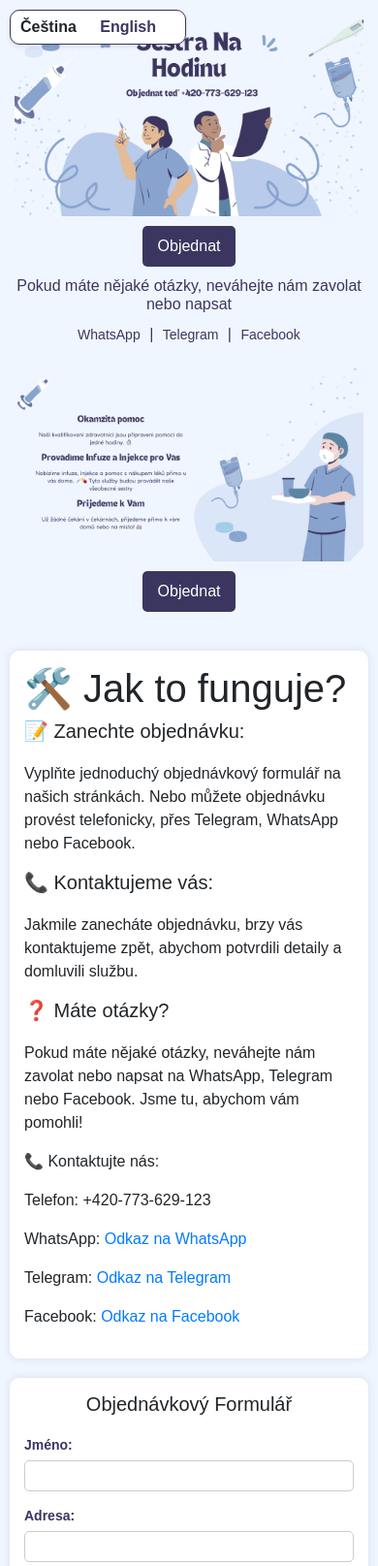
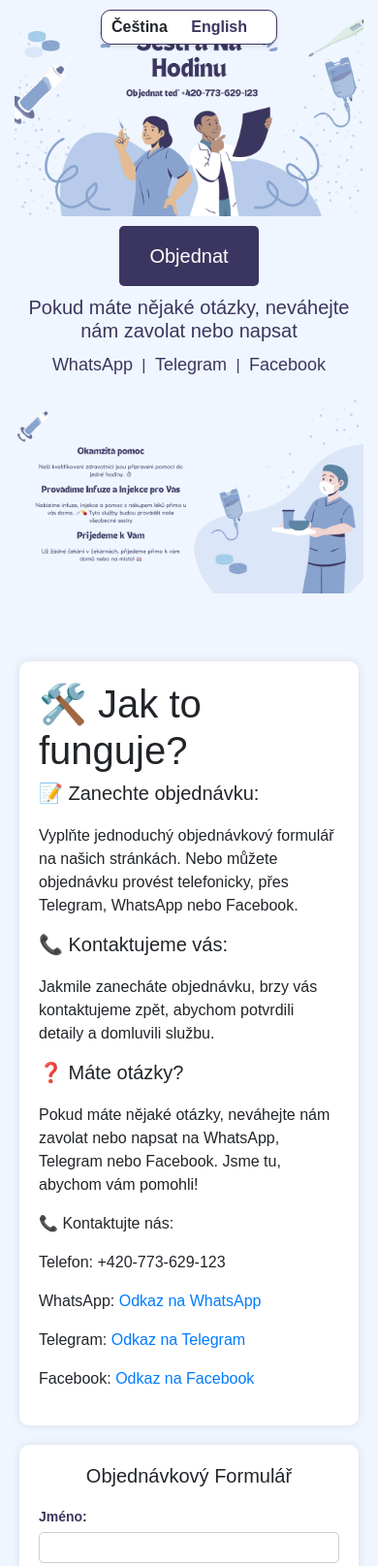
Before and after one commit to arseniy521/SestranaHodinu, a plain HTML site: page index.html in a window 390 px wide. Shown: the top 1615 px of the page at 97% size. Drawn offline with nearby package versions, Linux system fonts and the light colour scheme; a web font is replaced by a local one.

Commit message:
added additional-image form check for smartphone

```diff
--- a/styles.css
+++ b/styles.css
@@ -240,36 +240,24 @@ footer p {
     color: #666;
 }
 
-/* Responsive Design */
+/* Mobile-Specific Adjustments */
 @media (max-width: 768px) {
     .header-image, .additional-image {
         width: 100%;
-    }
-
-    .language-switcher {
-        left: 10px;
-        transform: none;
-    }
-
-    .form-section {
-        padding: 10px;
-    }
-
-    .form-container {
-        padding: 15px;
+        height: auto;
     }
 
     .btn-order {
-        font-size: 16px;
-        padding: 8px 15px;
+        font-size: 20px; /* Bigger font size for better visibility */
+        padding: 15px 30px; /* Increase padding */
     }
 
     .get-help-links h3 {
-        font-size: 16px;
+        font-size: 20px; /* Bigger font size for better visibility */
     }
 
     .get-help-links a {
-        font-size: 14px;
+        font-size: 18px; /* Bigger font size for better visibility */
     }
 
     .form-container h2 {
@@ -286,8 +274,8 @@ footer p {
     }
 
     .btn-primary {
-        font-size: 16px;
-        padding: 8px 15px;
+        font-size: 20px; /* Bigger font size for better visibility */
+        padding: 12px 25px; /* Increase padding */
     }
 
     footer p {
@@ -306,4 +294,9 @@ footer p {
     #otherService {
         margin-top: 10px; /* Space above the "other" service input */
     }
+
+    /* Remove the second "order" button */
+    .additional-image + .text-center .btn-order {
+        display: none;
+    }
 }
```
